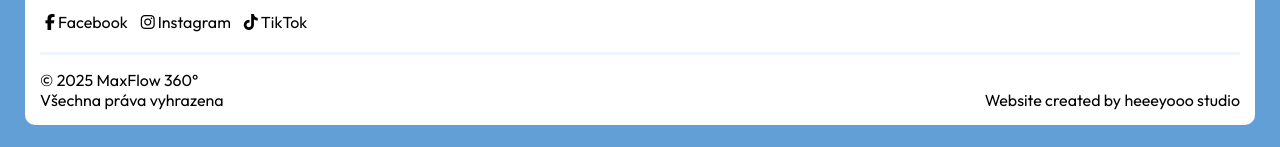
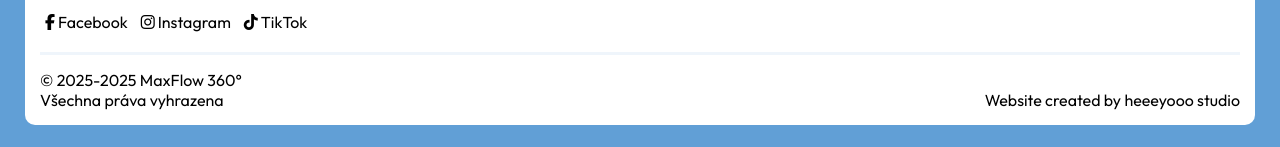
Before and after one commit to stepandordiai/max-flow, a React (Vite) app: page /how-it-works in a window 1280 px wide. Shown: the part 2975-3122 px from the top of the page. Built offline with nearby package versions, Linux system fonts and the light colour scheme.

Commit message:
Update Footer and Home page

```diff
--- a/src/components/Footer/Footer.jsx
+++ b/src/components/Footer/Footer.jsx
@@ -199,7 +199,7 @@ const Footer = () => {
 					</div>
 					<div className="footer__bottom">
 						<div>
-							<p>&copy; 2025 MaxFlow 360&deg;</p>
+							<p>&copy; 2025-{new Date().getFullYear()} MaxFlow 360&deg;</p>
 							<p>{t("footer.all_rights_reserved")}</p>
 						</div>
 						<p className="footer__creator">
--- a/src/pages/Home/Home.jsx
+++ b/src/pages/Home/Home.jsx
@@ -20,11 +20,7 @@ const Home = () => {
 	useEffect(() => {
 		const handleScrollIndicator = () => {
 			const scrollTop = document.documentElement.scrollTop;
-			if (scrollTop > 0) {
-				setScrollIndicator(true);
-			} else {
-				setScrollIndicator(false);
-			}
+			setScrollIndicator(scrollTop > 0);
 		};
 
 		document.addEventListener("scroll", handleScrollIndicator);
--- a/src/pages/Home/Home.scss
+++ b/src/pages/Home/Home.scss
@@ -31,6 +31,7 @@
 	height: 100%;
 	object-fit: cover;
 	object-position: center;
+	filter: brightness(0.5);
 }
 
 .home__top-title {
```
